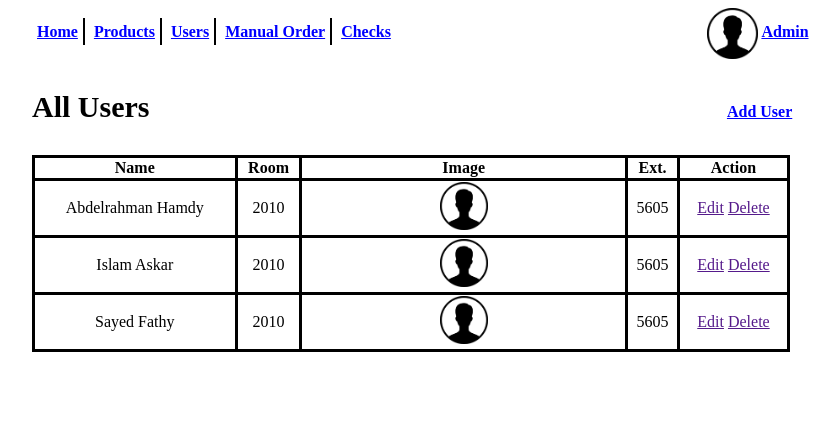
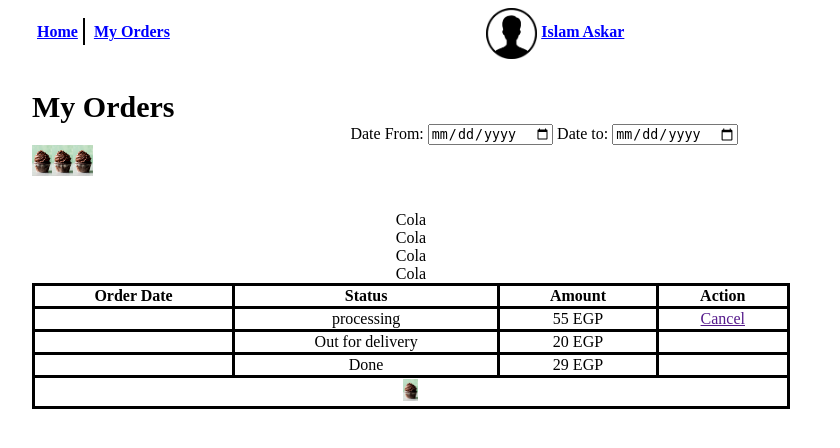
Before and after one commit to Amr-Elnemr/The-Cafeteria, a PHP site: page /page6.html in a window 1280 px wide. Shown: the top 448 px of the page, without its empty margins (96-936 px from the left). Run offline with PHP 8.4, Linux system fonts and the light colour scheme.

Commit message:
add page 3 and 4

```diff
--- a/CSS/page5.css
+++ b/CSS/page5.css
@@ -80,3 +80,7 @@ td{
 .tdimg{
 	width: 15%;
 }
+
+.cakes{
+	width: 2%;
+}
--- a/page6.html
+++ b/page6.html
@@ -7,63 +7,73 @@
 <body>
 	<div>
 		<a class="menu" href="">Home</a>
-		<a class="menu" href="">Products</a>
-		<a class="menu" href="">Users</a>
-		<a class="menu" href="">Manual Order</a>
-		<a class="menuLast" href="">Checks</a>
+		<a class="menuLast" href="">My Orders</a>
+
 
 		<span id='adm'>
 			<img id="usrImg" src="images/user.png">
-			<a id="usrName" href="">Admin</a>
+			<a id="usrName" href="">Islam Askar</a>
 		</span>
 
 	</div>
 
 	<div id="line2">
-		<a id="title">All Users</a>
-		<span><a id="addUser" href="">Add User</a></span>
+		<a id="title">My Orders</a>
+	</div>
+
+	<div align="center">
+		 Date From: <input type="date"  placeholder="Date From" name="bday">
+		 Date to: <input type="date" placeholder="Date to" name="bday">
 	</div>
 
 	<table>
 		<tr>
-			<th>Name</th>
-			<th>Room</th>
-			<th>Image</th>
-			<th>Ext.</th>
+			<th>Order Date</th>
+			<th>Status</th>
+			<th>Amount</th>
 			<th>Action</th>
 		</tr>
 		<tr>
-			<td>Abdelrahman Hamdy</td>
-			<td>2010</td>
-			<td><img class="tdimg" src="images/user.png"></td>
-			<td>5605</td>
+			<td></td>
+			<td>processing</td>
+			<td>55 EGP</td>
 			<td>
-				<a href="">Edit</a>
-				<a href="">Delete</a>
+				<a href="">Cancel</a>
 			</td>
 		</tr>
-
 		<tr>
-			<td>Islam Askar</td>
-			<td>2010</td>
-			<td><img class="tdimg" src="images/user.png"></td>
-			<td>5605</td>
+			<td></td>
+			<td>Out for delivery</td>
+			<td>20 EGP</td>
 			<td>
-				<a href="">Edit</a>
-				<a href="">Delete</a>
+				<a href=""></a>
 			</td>
 		</tr>
-
 		<tr>
-			<td>Sayed Fathy</td>
-			<td>2010</td>
-			<td><img class="tdimg" src="images/user.png"></td>
-			<td>5605</td>
+			<td></td>
+			<td>Done</td>
+			<td>29 EGP</td>
 			<td>
-				<a href="">Edit</a>
-				<a href="">Delete</a>
+				<a href=""></a>
 			</td>
 		</tr>
+		<tr>
+			<td colspan="4">
+				<span>
+				<img src="cake.jpg"  class="cakes">
+				<caption>Cola</caption>
+				<img src="cake.jpg"  class="cakes">
+				<caption>Cola</caption>
+				<img src="cake.jpg"  class="cakes">
+				<caption>Cola</caption>
+				<img src="cake.jpg"  class="cakes">
+				<caption>Cola</caption>
+				</span>
+			</td>
+
+		</tr>
+
+
 
 	</table>
 
```
Also changed, not shown: page3.html (added, +104 -0 lines), page4.html (added, +90 -0 lines).
